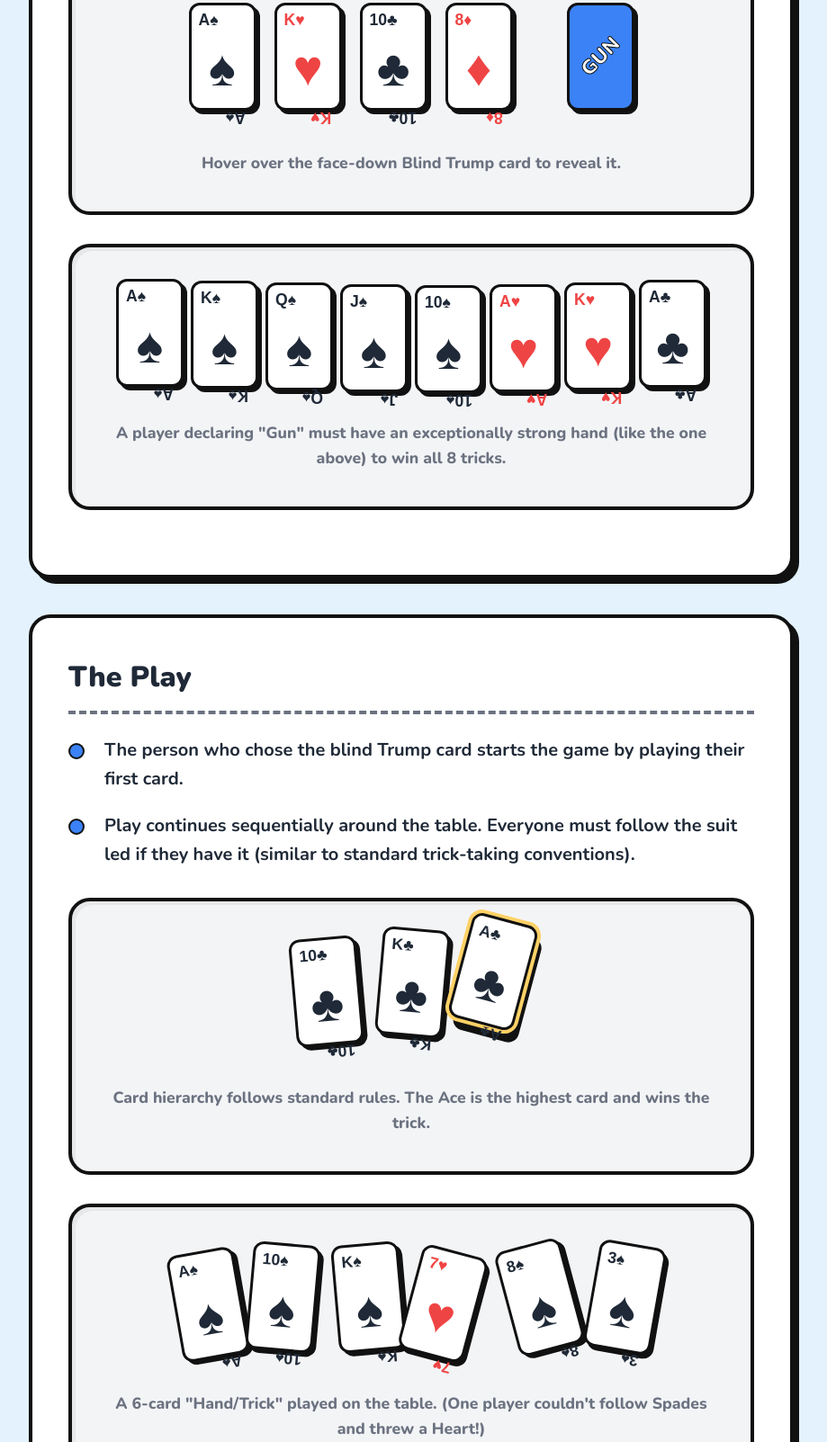
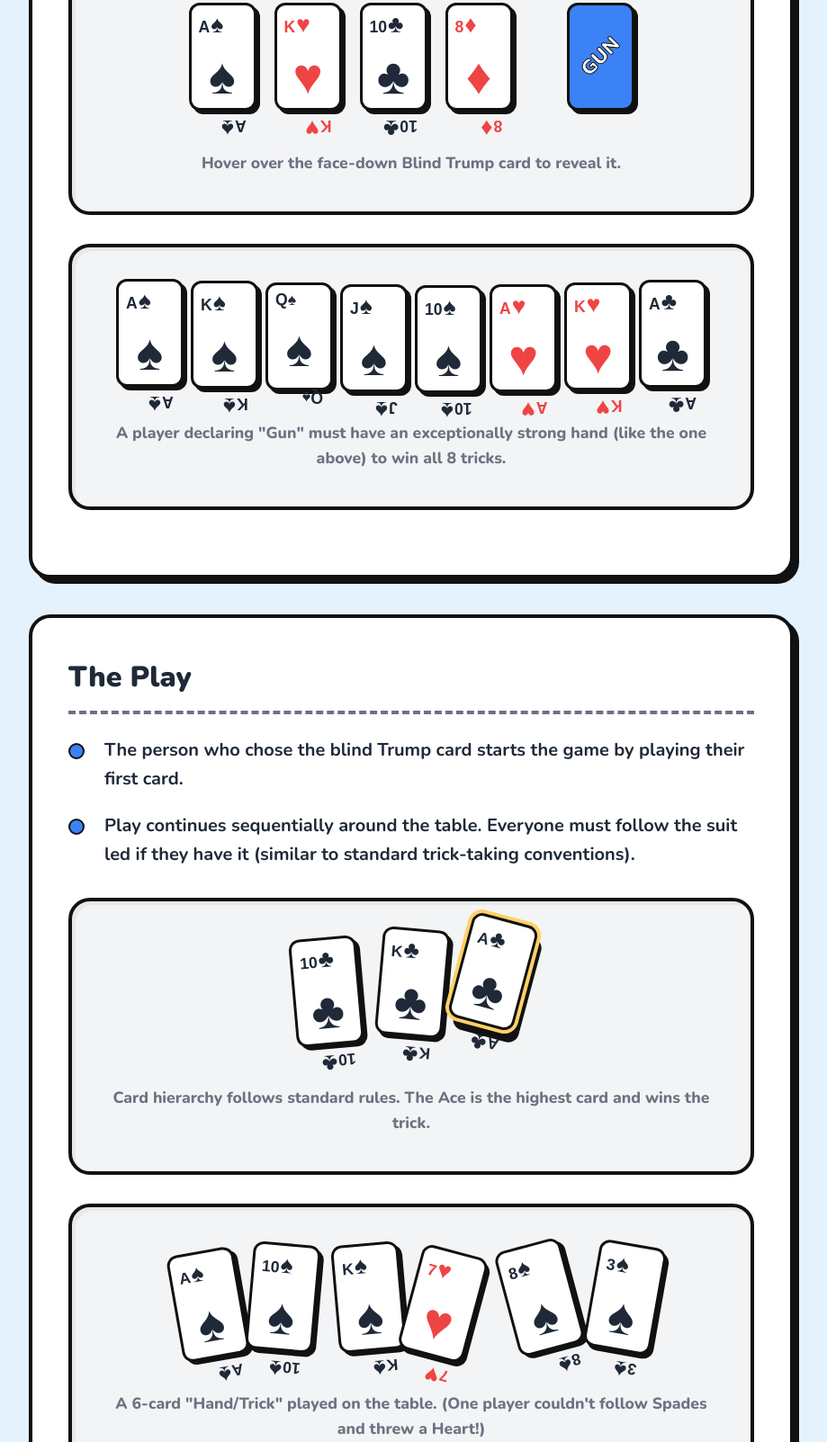
Before and after one commit to tanmayhutt/gun, a plain HTML site: page index.html in a window 1280 px wide. Shown: the part 1915-3518 px from the top of the page at 90% size, without its empty margins (183-1102 px from the left). Drawn offline with nearby package versions, Linux system fonts and the light colour scheme.

Commit message:
Scale up the corner suit logos relative to the card letters

```diff
--- a/index.html
+++ b/index.html
@@ -29,10 +29,10 @@
                         <li>The card hierarchy follows standard rules (Ace is highest, down to 3).</li>
                     </ul>
                     <div class="demo-container">
-                        <div class="playing-card black removed"><div class="card-top">2♠</div><div class="card-center">♠</div><div class="card-bottom">2♠</div></div>
-                        <div class="playing-card red removed"><div class="card-top">2♥</div><div class="card-center">♥</div><div class="card-bottom">2♥</div></div>
-                        <div class="playing-card black removed"><div class="card-top">2♣</div><div class="card-center">♣</div><div class="card-bottom">2♣</div></div>
-                        <div class="playing-card red removed"><div class="card-top">2♦</div><div class="card-center">♦</div><div class="card-bottom">2♦</div></div>
+                        <div class="playing-card black removed"><div class="card-top">2<span class="small-suit">♠</span></div><div class="card-center">♠</div><div class="card-bottom">2<span class="small-suit">♠</span></div></div>
+                        <div class="playing-card red removed"><div class="card-top">2<span class="small-suit">♥</span></div><div class="card-center">♥</div><div class="card-bottom">2<span class="small-suit">♥</span></div></div>
+                        <div class="playing-card black removed"><div class="card-top">2<span class="small-suit">♣</span></div><div class="card-center">♣</div><div class="card-bottom">2<span class="small-suit">♣</span></div></div>
+                        <div class="playing-card red removed"><div class="card-top">2<span class="small-suit">♦</span></div><div class="card-center">♦</div><div class="card-bottom">2<span class="small-suit">♦</span></div></div>
                         <div class="demo-caption">The standard setup requires the removal of all '2' cards.</div>
                     </div>
                 </div>
@@ -48,10 +48,10 @@
                         <li>If no one declares Gun, the remaining 24 cards are dealt out. Each player now has <strong>8 cards</strong>.</li>
                     </ul>
                     <div class="demo-container">
-                        <div class="playing-card black"><div class="card-top">A♠</div><div class="card-center">♠</div><div class="card-bottom">A♠</div></div>
-                        <div class="playing-card red"><div class="card-top">K♥</div><div class="card-center">♥</div><div class="card-bottom">K♥</div></div>
-                        <div class="playing-card black"><div class="card-top">10♣</div><div class="card-center">♣</div><div class="card-bottom">10♣</div></div>
-                        <div class="playing-card red"><div class="card-top">8♦</div><div class="card-center">♦</div><div class="card-bottom">8♦</div></div>
+                        <div class="playing-card black"><div class="card-top">A<span class="small-suit">♠</span></div><div class="card-center">♠</div><div class="card-bottom">A<span class="small-suit">♠</span></div></div>
+                        <div class="playing-card red"><div class="card-top">K<span class="small-suit">♥</span></div><div class="card-center">♥</div><div class="card-bottom">K<span class="small-suit">♥</span></div></div>
+                        <div class="playing-card black"><div class="card-top">10<span class="small-suit">♣</span></div><div class="card-center">♣</div><div class="card-bottom">10<span class="small-suit">♣</span></div></div>
+                        <div class="playing-card red"><div class="card-top">8<span class="small-suit">♦</span></div><div class="card-center">♦</div><div class="card-bottom">8<span class="small-suit">♦</span></div></div>
                         <div style="width: 20px;"></div>
 
                         <!-- Interactive Flip Card -->
@@ -59,9 +59,9 @@
                             <div class="flip-card-inner">
                                 <div class="flip-card-front"></div>
                                 <div class="flip-card-back red">
-                                    <div class="card-top">A♥</div>
+                                    <div class="card-top">A<span class="small-suit">♥</span></div>
                                     <div class="card-center">♥</div>
-                                    <div class="card-bottom">A♥</div>
+                                    <div class="card-bottom">A<span class="small-suit">♥</span></div>
                                 </div>
                             </div>
                         </div>
@@ -69,14 +69,14 @@
                     </div>
 
                     <div class="demo-container" style="gap: 0.5rem;">
-                        <div class="playing-card black" style="transform: translateY(-5px);"><div class="card-top">A♠</div><div class="card-center">♠</div><div class="card-bottom">A♠</div></div>
-                        <div class="playing-card black" style="transform: translateY(-3px);"><div class="card-top">K♠</div><div class="card-center">♠</div><div class="card-bottom">K♠</div></div>
+                        <div class="playing-card black" style="transform: translateY(-5px);"><div class="card-top">A<span class="small-suit">♠</span></div><div class="card-center">♠</div><div class="card-bottom">A<span class="small-suit">♠</span></div></div>
+                        <div class="playing-card black" style="transform: translateY(-3px);"><div class="card-top">K<span class="small-suit">♠</span></div><div class="card-center">♠</div><div class="card-bottom">K<span class="small-suit">♠</span></div></div>
                         <div class="playing-card black" style="transform: translateY(-1px);"><div class="card-top">Q♠</div><div class="card-center">♠</div><div class="card-bottom">Q♠</div></div>
-                        <div class="playing-card black" style="transform: translateY(1px);"><div class="card-top">J♠</div><div class="card-center">♠</div><div class="card-bottom">J♠</div></div>
-                        <div class="playing-card black" style="transform: translateY(2px);"><div class="card-top">10♠</div><div class="card-center">♠</div><div class="card-bottom">10♠</div></div>
-                        <div class="playing-card red" style="transform: translateY(1px);"><div class="card-top">A♥</div><div class="card-center">♥</div><div class="card-bottom">A♥</div></div>
-                        <div class="playing-card red" style="transform: translateY(-1px);"><div class="card-top">K♥</div><div class="card-center">♥</div><div class="card-bottom">K♥</div></div>
-                        <div class="playing-card black" style="transform: translateY(-4px);"><div class="card-top">A♣</div><div class="card-center">♣</div><div class="card-bottom">A♣</div></div>
+                        <div class="playing-card black" style="transform: translateY(1px);"><div class="card-top">J<span class="small-suit">♠</span></div><div class="card-center">♠</div><div class="card-bottom">J<span class="small-suit">♠</span></div></div>
+                        <div class="playing-card black" style="transform: translateY(2px);"><div class="card-top">10<span class="small-suit">♠</span></div><div class="card-center">♠</div><div class="card-bottom">10<span class="small-suit">♠</span></div></div>
+                        <div class="playing-card red" style="transform: translateY(1px);"><div class="card-top">A<span class="small-suit">♥</span></div><div class="card-center">♥</div><div class="card-bottom">A<span class="small-suit">♥</span></div></div>
+                        <div class="playing-card red" style="transform: translateY(-1px);"><div class="card-top">K<span class="small-suit">♥</span></div><div class="card-center">♥</div><div class="card-bottom">K<span class="small-suit">♥</span></div></div>
+                        <div class="playing-card black" style="transform: translateY(-4px);"><div class="card-top">A<span class="small-suit">♣</span></div><div class="card-center">♣</div><div class="card-bottom">A<span class="small-suit">♣</span></div></div>
                         <div class="demo-caption">A player declaring "Gun" must have an exceptionally strong hand (like the one above) to win all 8 tricks.</div>
                     </div>
                 </div>
@@ -91,19 +91,19 @@
                     </ul>
 
                     <div class="demo-container">
-                        <div class="playing-card black" style="transform: rotate(-5deg); z-index: 2;"><div class="card-top">10♣</div><div class="card-center">♣</div><div class="card-bottom">10♣</div></div>
-                        <div class="playing-card black" style="transform: rotate(5deg) translateY(-10px); z-index: 1;"><div class="card-top">K♣</div><div class="card-center">♣</div><div class="card-bottom">K♣</div></div>
-                        <div class="playing-card black" style="transform: rotate(15deg) translate(-10px, -20px); z-index: 3; box-shadow: 0 0 0 4px var(--accent-yellow), 8px 12px 0px var(--card-border);"><div class="card-top">A♣</div><div class="card-center">♣</div><div class="card-bottom">A♣</div></div>
+                        <div class="playing-card black" style="transform: rotate(-5deg); z-index: 2;"><div class="card-top">10<span class="small-suit">♣</span></div><div class="card-center">♣</div><div class="card-bottom">10<span class="small-suit">♣</span></div></div>
+                        <div class="playing-card black" style="transform: rotate(5deg) translateY(-10px); z-index: 1;"><div class="card-top">K<span class="small-suit">♣</span></div><div class="card-center">♣</div><div class="card-bottom">K<span class="small-suit">♣</span></div></div>
+                        <div class="playing-card black" style="transform: rotate(15deg) translate(-10px, -20px); z-index: 3; box-shadow: 0 0 0 4px var(--accent-yellow), 8px 12px 0px var(--card-border);"><div class="card-top">A<span class="small-suit">♣</span></div><div class="card-center">♣</div><div class="card-bottom">A<span class="small-suit">♣</span></div></div>
                         <div class="demo-caption">Card hierarchy follows standard rules. The Ace is the highest card and wins the trick.</div>
                     </div>
 
                     <div class="demo-container">
-                        <div class="playing-card black" style="transform: rotate(-10deg) translate(10px, 10px);"><div class="card-top">A♠</div><div class="card-center">♠</div><div class="card-bottom">A♠</div></div>
-                        <div class="playing-card black" style="transform: rotate(5deg);"><div class="card-top">10♠</div><div class="card-center">♠</div><div class="card-bottom">10♠</div></div>
-                        <div class="playing-card black" style="transform: rotate(-5deg);"><div class="card-top">K♠</div><div class="card-center">♠</div><div class="card-bottom">K♠</div></div>
-                        <div class="playing-card red" style="transform: rotate(15deg) translate(-10px, 10px);"><div class="card-top">7♥</div><div class="card-center">♥</div><div class="card-bottom">7♥</div></div>
-                        <div class="playing-card black" style="transform: rotate(-15deg);"><div class="card-top">8♠</div><div class="card-center">♠</div><div class="card-bottom">8♠</div></div>
-                        <div class="playing-card black" style="transform: rotate(10deg);"><div class="card-top">3♠</div><div class="card-center">♠</div><div class="card-bottom">3♠</div></div>
+                        <div class="playing-card black" style="transform: rotate(-10deg) translate(10px, 10px);"><div class="card-top">A<span class="small-suit">♠</span></div><div class="card-center">♠</div><div class="card-bottom">A<span class="small-suit">♠</span></div></div>
+                        <div class="playing-card black" style="transform: rotate(5deg);"><div class="card-top">10<span class="small-suit">♠</span></div><div class="card-center">♠</div><div class="card-bottom">10<span class="small-suit">♠</span></div></div>
+                        <div class="playing-card black" style="transform: rotate(-5deg);"><div class="card-top">K<span class="small-suit">♠</span></div><div class="card-center">♠</div><div class="card-bottom">K<span class="small-suit">♠</span></div></div>
+                        <div class="playing-card red" style="transform: rotate(15deg) translate(-10px, 10px);"><div class="card-top">7<span class="small-suit">♥</span></div><div class="card-center">♥</div><div class="card-bottom">7<span class="small-suit">♥</span></div></div>
+                        <div class="playing-card black" style="transform: rotate(-15deg);"><div class="card-top">8<span class="small-suit">♠</span></div><div class="card-center">♠</div><div class="card-bottom">8<span class="small-suit">♠</span></div></div>
+                        <div class="playing-card black" style="transform: rotate(10deg);"><div class="card-top">3<span class="small-suit">♠</span></div><div class="card-center">♠</div><div class="card-bottom">3<span class="small-suit">♠</span></div></div>
                         <div class="demo-caption">A 6-card "Hand/Trick" played on the table. (One player couldn't follow Spades and threw a Heart!)</div>
                     </div>
                     <ul>
--- a/style.css
+++ b/style.css
@@ -248,6 +248,7 @@ header {
 .card-top { align-self: flex-start; line-height: 1; }
 .card-center { align-self: center; font-size: 3.5rem; }
 .card-bottom { align-self: flex-end; transform: rotate(180deg); line-height: 1; }
+.small-suit { font-size: 1.5em; margin-left: 1px; }
 
 .demo-caption {
     text-align: center;
```
